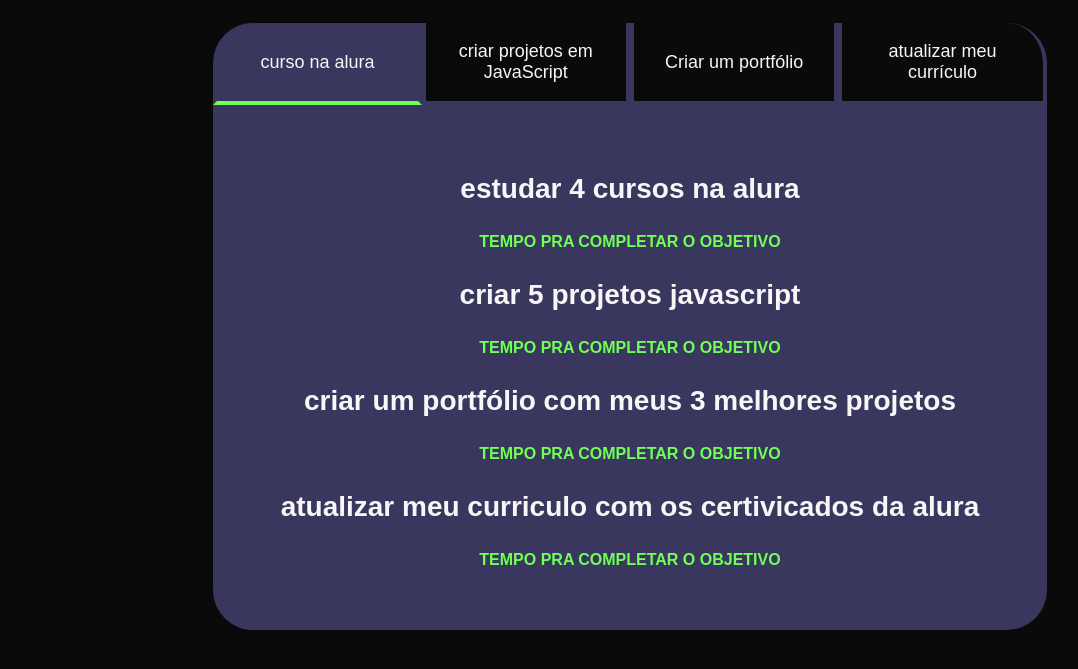
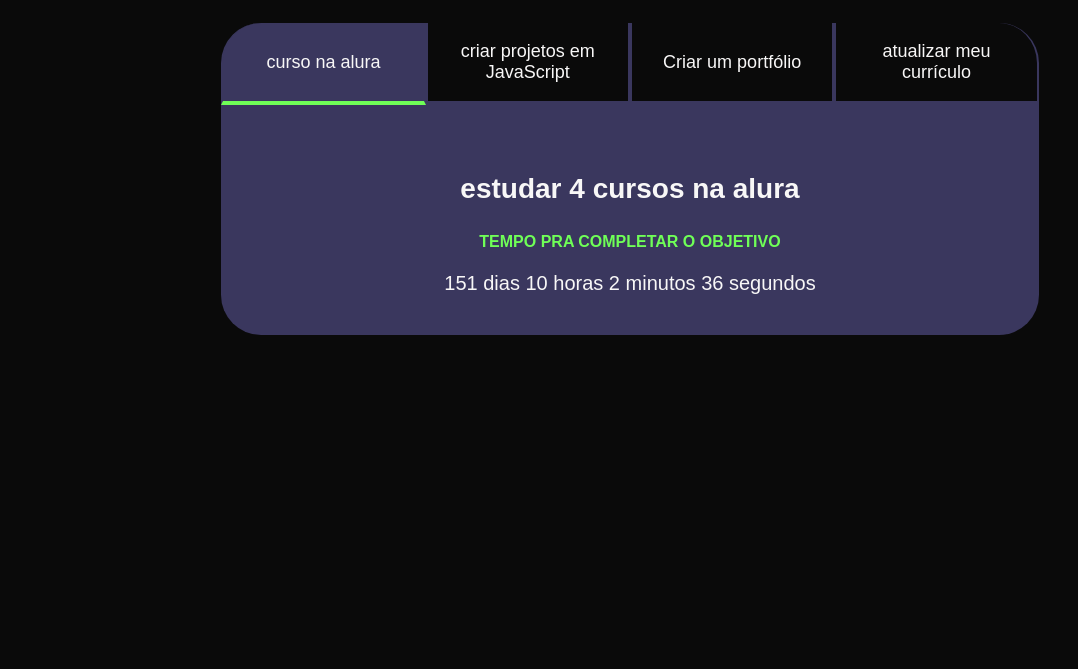
Before and after one commit to lucascriadefavela/3C-2024, a plain HTML site: page index.html in a window 1280 px wide. Shown: the part 75-744 px from the top of the page, without its empty margins (10-1088 px from the left). Drawn offline with Linux system fonts and the light colour scheme.

Commit message:
Add files via upload

```diff
--- a/main.js
+++ b/main.js
@@ -26,6 +26,8 @@ const tempoobjtivo4 = new Date("2025-02-01T00:00:00");
 const tempos = [tempoobjtivo1,tempoobjtivo2,tempoobjtivo3,tempoobjtivo4];
 
 
+contadores[0].textContent = calculaTempo(tempos[0]);
+
 function calculaTempo(tempoobjtivo){
   let tempoAtual = new Date();
   let tempoFinal = tempoobjtivo - tempoAtual;
@@ -37,6 +39,8 @@ function calculaTempo(tempoobjtivo){
   segundos %= 60;
   minutos %= 60;
   horas %= 24;
+
+
 if (tempoFinal > 0){
   return dias + " dias " + horas + " horas " + minutos + " minutos " + segundos + " segundos ";
 }else{
--- a/style.css
+++ b/style.css
@@ -1,4 +1,4 @@
-@import url('https://fonts.googleapis.com/css2?family-Chakra+Petch:w ght@400:700&display=swap');
+    @import url('https://fonts.googleapis.com/css2?family-Chakra+Petch:w ght@400:700&display=swap');
 
 :root{
     --cor-de-fundo: #0a0a0a;
@@ -43,8 +43,8 @@ font-size: 32px;
     align-items: center;
     width: 100%;
     border-bottom: 4px solid var(--botao-ativo);
-    border-left: 4px solid var(--botao-ativo);
-    border-right: 4px solid var(--botao-ativo);
+    border-left: 2px solid var(--botao-ativo);
+    border-right: 2px solid var(--botao-ativo);
     border-top: none;
 }
 
@@ -70,9 +70,10 @@ font-size: 32px;
 
 .aba-conteudo.ativo {
     display: block;
+
 }
 
-.aba.conteudo {
+.aba-conteudo {
     display: none;
 }
 
```
